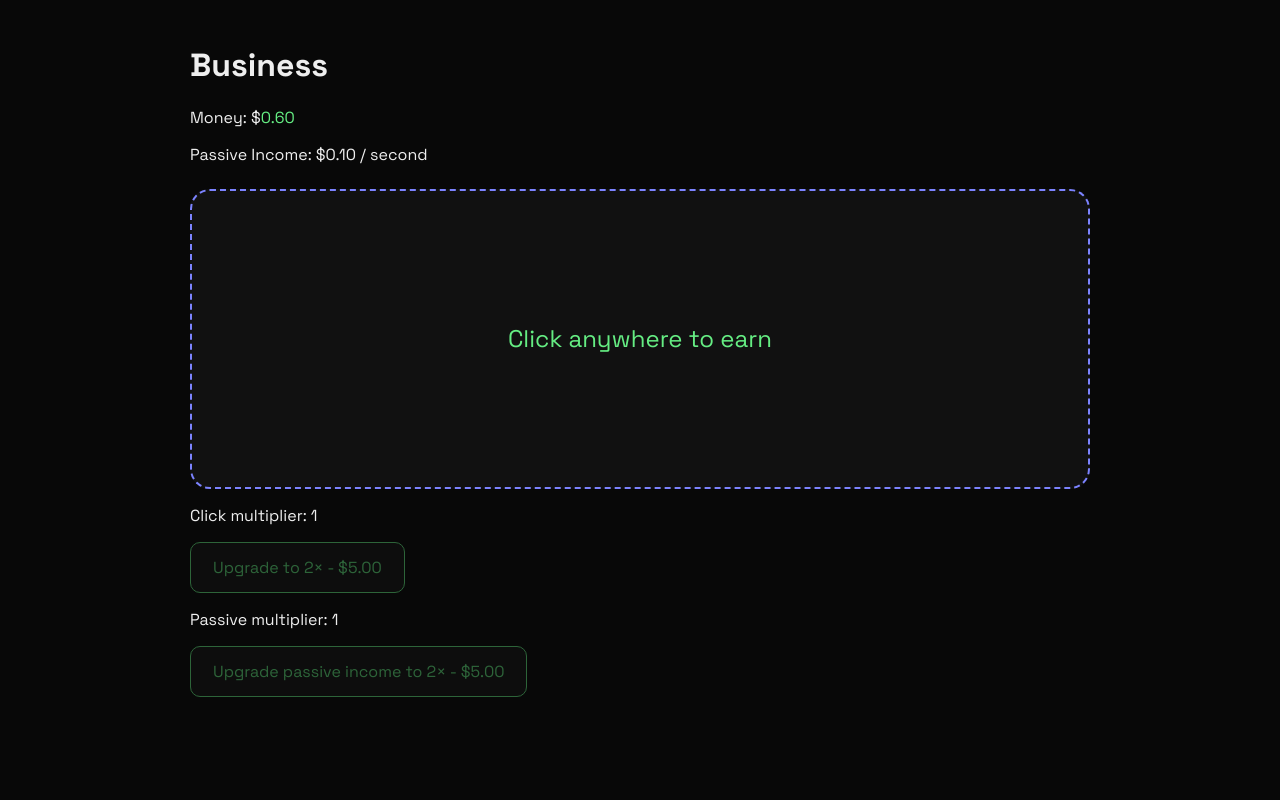
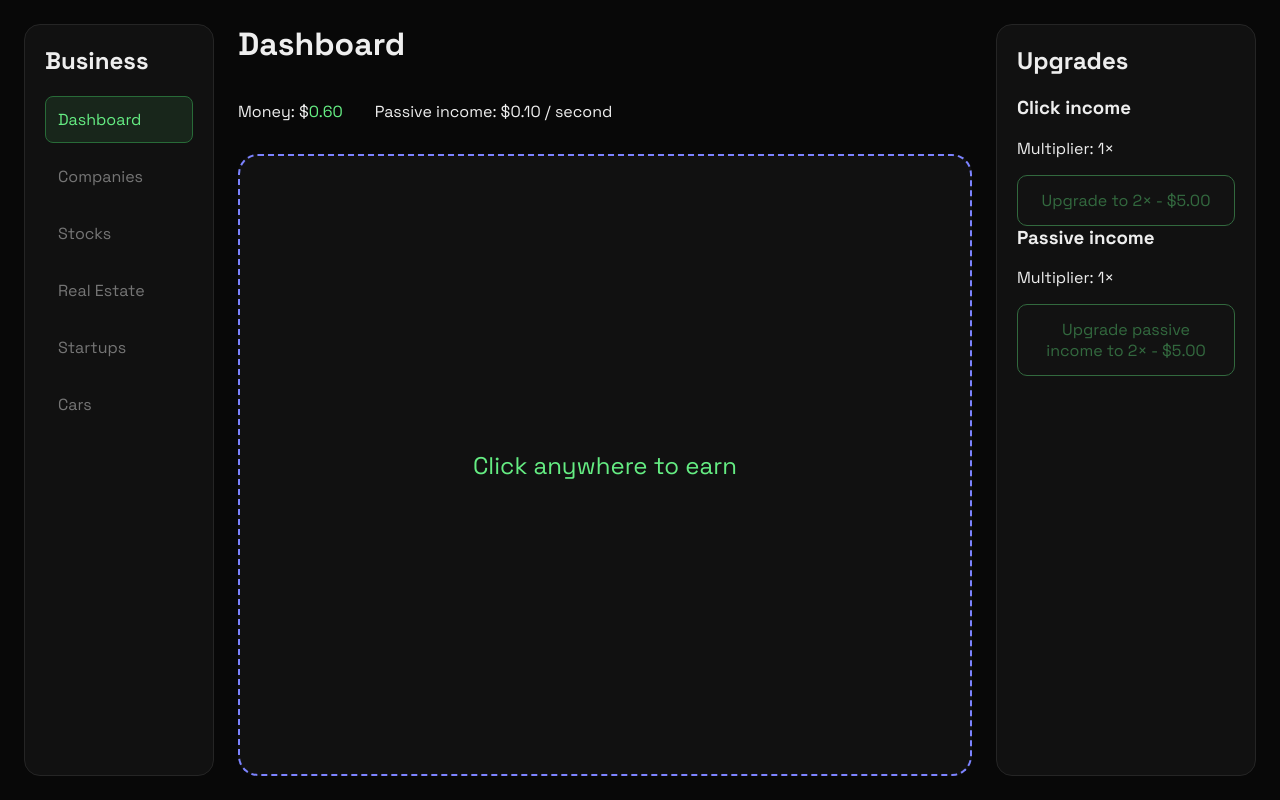
Before and after one commit to Aaryan410/Business, a Flask app: page / in a window 1280 px wide. Run offline with Flask 3, Linux system fonts and the light colour scheme.

Commit message:
made the full dashboard layout

```diff
--- a/static/css/style.css
+++ b/static/css/style.css
@@ -1,9 +1,14 @@
+* {
+    box-sizing: border-box;
+}
+
 body {
     background: #080808;
     color: #eeeeee;
     font-family: "Space Grotesk", sans-serif;
-    max-width: 900px;
-    margin: 0 auto;
+    width: 100%;
+    min-height: 100dvh;
+    margin: 0;
     padding: 24px;
 }
 
@@ -92,3 +97,146 @@ textarea {
     opacity: 0.4;
     cursor: not-allowed;
 }
+
+.game-layout {
+    display: grid;
+    grid-template-columns: 190px minmax(0, 1fr) 260px;
+    gap: 24px;
+    align-items: start;
+}
+
+.sidebar,
+.upgrades {
+    padding: 20px;
+    background: #111111;
+    border: 1px solid #252525;
+    border-radius: 16px;
+}
+
+.sidebar h2,
+.upgrades h2,
+.dashboard h1 {
+    margin-top: 0;
+}
+
+.sidebar nav {
+    display: flex;
+    flex-direction: column;
+    gap: 10px;
+}
+
+.nav-item {
+    display: flex;
+    width: 100%;
+    padding: 12px;
+    border: 1px solid transparent;
+    border-radius: 8px;
+    background: transparent;
+    color: #eeeeee;
+    font: inherit;
+    text-align: left;
+    text-decoration: none;
+}
+
+.nav-item.active {
+    background: #18261b;
+    border-color: #286b38;
+    color: #65ed83;
+}
+
+.nav-item:disabled {
+    opacity: 0.45;
+    cursor: not-allowed;
+}
+
+.sidebar-note {
+    color: #999999;
+    font-size: 13px;
+}
+
+.dashboard {
+    min-width: 0;
+}
+
+.stats {
+    display: flex;
+    flex-wrap: wrap;
+    gap: 8px 32px;
+}
+
+.earn-area {
+    min-height: 65vh;
+    margin-top: 16px;
+}
+
+.upgrade-card h3 {
+    margin-top: 0;
+}
+
+.upgrade-button {
+    width: 100%;
+    white-space: normal;
+}
+
+@media (max-width: 1100px) {
+    .game-layout {
+        grid-template-columns: 170px minmax(0, 1fr);
+    }
+
+    .sidebar {
+        grid-row: span 2;
+    }
+
+    .upgrades {
+        grid-column: 2;
+    }
+}
+
+@media (max-width: 700px) {
+    body {
+        padding: 12px;
+    }
+
+    .game-layout {
+        grid-template-columns: minmax(0, 1fr);
+        gap: 16px;
+    }
+
+    .sidebar {
+        grid-row: auto;
+    }
+
+    .upgrades {
+        grid-column: auto;
+    }
+
+    .sidebar nav {
+        flex-direction: row;
+        flex-wrap: wrap;
+    }
+
+    .nav-item {
+        width: auto;
+    }
+
+    .earn-area {
+        min-height: 50vh;
+    }
+}
+
+@media (min-width: 1101px) {
+    .game-layout {
+        min-height: calc(100dvh - 48px);
+        align-items: stretch;
+    }
+
+    .dashboard {
+        display: flex;
+        flex-direction: column;
+    }
+
+    .earn-area {
+        flex: 1;
+        min-height: 300px;
+    }
+}
--- a/templates/dashboard.html
+++ b/templates/dashboard.html
@@ -11,21 +11,75 @@
         <link href = "https://fonts.googleapis.com/css2?family=Space+Grotesk:wght@400;500;600;700&display=swap" rel = "stylesheet">
     </head>
     <body>
-        <h1>Business</h1>
+        <div class = "game-layout">
+
+            <!-- left side bar for investment shi -->
+            <aside class = "sidebar">
+                <h2>Business</h2>
+
+                <nav aria-label = "Game sections">
+                    <a href = "{{ url_for('dashboard') }}" class = "nav-item active" aria-current = "page">
+                        Dashboard
+                    </a>
+
+                    <button class = "nav-item" disabled>Companies</button>
+                    <button class = "nav-item" disabled>Stocks</button>
+                    <button class = "nav-item" disabled>Real Estate</button>
+                    <button class = "nav-item" disabled>Startups</button>
+                    <button class = "nav-item" disabled>Cars</button>
+                </nav>
+
+            </aside>
+
+            <!-- middle area for clicking -->
+            <main class = "dashboard">
+                <h1>Dashboard</h1>
+
+                <div class = "stats">
                     <p>Money: $<span id = "balance">0.00</span></p>
-        <p>Passive Income: $<span id = "income-rate">0.00</span> / second</p>
+
+                    <p>
+                        Passive income:
+                        $<span id = "income-rate">0.00</span> / second
+                    </p>
+                </div>
+
                 <button id = "earn-button" class = "earn-area">
                     Click anywhere to earn
                 </button>
+            </main>
 
-        <p>Click multiplier: <span id = "multiplier">1</span></p>
+            <!-- right bar for multiplier shi -->
+            <aside class = "upgrades" aria-label = "Income upgrades">
+                <h2>Upgrades</h2>
+
+                <section class = "upgrade-card">
+                    <h3>Click income</h3>
+
+                    <p>
+                        Multiplier:
+                        <span id = "multiplier">1</span>×
+                    </p>
+
                     <button id = "multiplier-button" class = "upgrade-button">
                         Upgrade to 2x - $5.00
                     </button>
+                </section>
 
-        <p>Passive multiplier: <span id = "income-multiplier">1</span></p>
+                <section class = "upgrade-card">
+                    <h3>Passive income</h3>
+
+                    <p>
+                        Multiplier:
+                        <span id = "income-multiplier">1</span>×
+                    </p>
+
                     <button id = "income-multiplier-button" class = "upgrade-button">
-            Upgrade passive income to 2x - $5.00
+                        Upgrade to 2x - $5.00
                     </button>
+                </section>
+            </aside>
+
+        </div>
     </body>
 </html>
```
Lines whose indentation alone changed are shown as unchanged.
